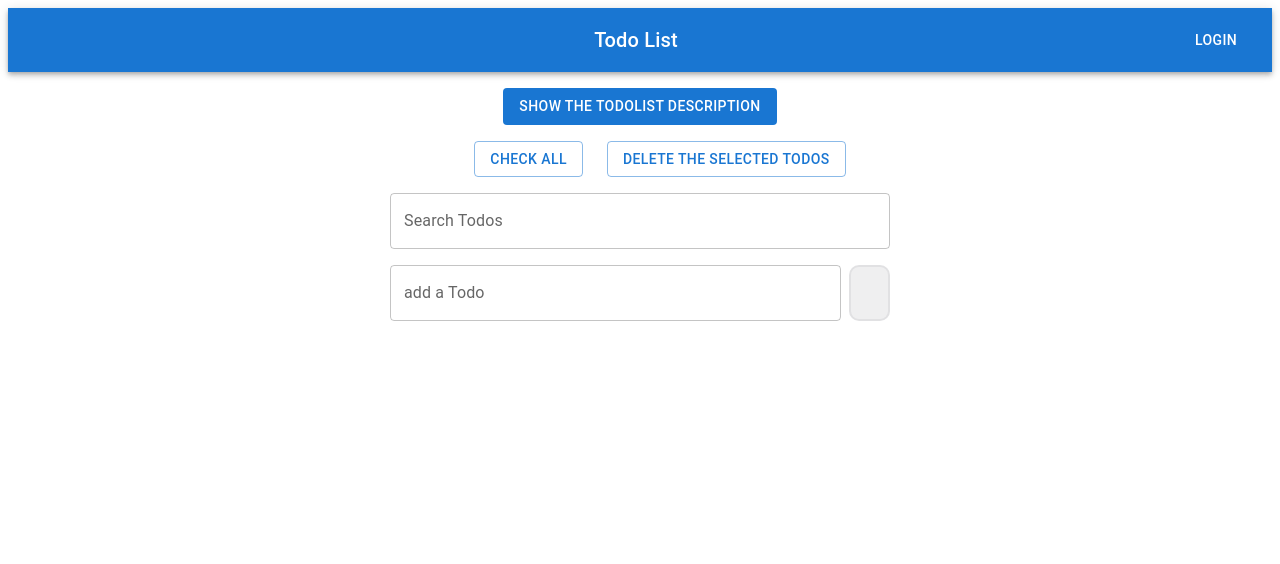
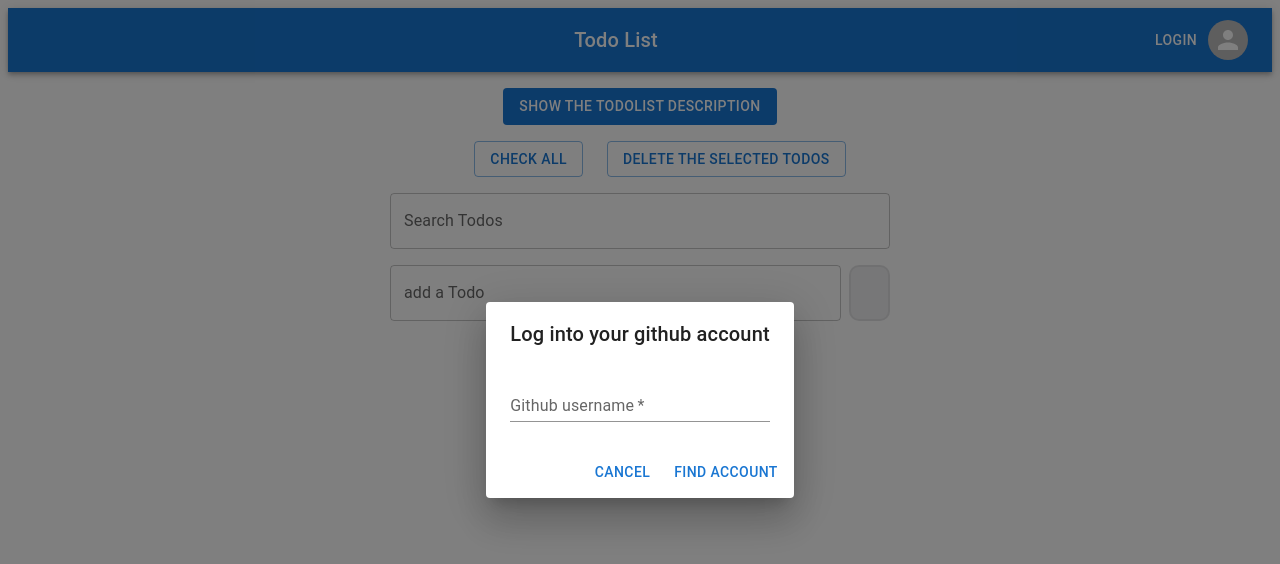
Before and after one commit to dhia9/ProductivityApp, a React (Vite) app: page / in a window 1280 px wide. Both pictures are taken after a click on the button "LOGIN". Shown: the top 564 px of the page. Built offline with nearby package versions, Linux system fonts and the light colour scheme; some icons are missing.

Commit message:
fetched user and displayed his username and icon when found and asking another correct user when it is not found  , with that managed the code to make it more readable

```diff
--- a/src/components/ButtonAppBar.tsx
+++ b/src/components/ButtonAppBar.tsx
@@ -1,14 +1,17 @@
-
+import { useState } from 'react';
 import AppBar from '@mui/material/AppBar';
 import Box from '@mui/material/Box';
 import Toolbar from '@mui/material/Toolbar';
 import Typography from '@mui/material/Typography';
-import Button from '@mui/material/Button';
 import IconButton from '@mui/material/IconButton';
 import MenuIcon from '@mui/icons-material/Menu';
+import LinearIndeterminate from './LoadingHandler';
+import HandleLogin from './handleLogin';
 
 export default function ButtonAppBar() {
-  return (
+  const [user, setUser] = useState("");
+  const [loading, setLoading] = useState(false);
+  return (<>
     <Box sx={{ flexGrow: 1 }}>
       <AppBar position="static">
         <Toolbar>
@@ -24,9 +27,16 @@ export default function ButtonAppBar() {
           <Typography variant="h6" component="div" sx={{ margin: 'auto' }}>
             Todo List
           </Typography>
-          <Button color="inherit">Login</Button>
+          <HandleLogin setLoading={setLoading} user={user} setUser={setUser} />
         </Toolbar>
       </AppBar>
     </Box>
+    {loading && <LinearIndeterminate />}
+    {user === "User not found . Please type a correct one ." && <Typography variant="h6" color="error" align="center" sx={{ mt: 2 }}>
+      {user}
+    </Typography>}
+
+
+  </>
   );
 }
--- a/src/components/DescribeTodos.tsx
+++ b/src/components/DescribeTodos.tsx
@@ -2,14 +2,11 @@ import Button from '@mui/material/Button';
 import DoneIcon from '@mui/icons-material/Done';
 import WarningOutlinedIcon from '@mui/icons-material/WarningOutlined';
 export default function DescribeTodos({ setRemainingEnabled, remainingEnabled, checkedTodos }: any) {
-
   const countChecked = checkedTodos.reduce((acc: number, value: boolean) => acc + (value ? 1 : 0), 0);
   return (<>
     <Button variant="contained" disableElevation sx={{ margin: 'auto', display: 'block', marginTop: 2 }} onClick={() => setRemainingEnabled((prevRemainingEnabled: boolean) => !prevRemainingEnabled)}>
       Show the todoList description
     </Button>
-    {remainingEnabled && <h2 style={{ textAlign: 'center' }}>You have {checkedTodos.length} todos in total <br /> {countChecked} completed <DoneIcon color="success"/> - {checkedTodos.length - countChecked} remaining <WarningOutlinedIcon style={{color:"red"}}/></h2>}</>
-
-
+    {remainingEnabled && <h2 style={{ textAlign: 'center' }}>You have {checkedTodos.length} todos in total <br /> {countChecked} completed <DoneIcon color="success" /> - {checkedTodos.length - countChecked} remaining <WarningOutlinedIcon style={{ color: "red" }} /></h2>}</>
   );
 }
--- /dev/null
+++ b/src/components/LoadingHandler.tsx
@@ -0,0 +1,10 @@
+import Box from '@mui/material/Box';
+import LinearProgress from '@mui/material/LinearProgress';
+
+export default function LinearIndeterminate() {
+    return (
+        <Box sx={{ width: '100%' }}>
+            <LinearProgress />
+        </Box>
+    );
+}
--- /dev/null
+++ b/src/components/handleLogin.tsx
@@ -0,0 +1,135 @@
+import TextField from '@mui/material/TextField';
+import Dialog from '@mui/material/Dialog';
+import DialogActions from '@mui/material/DialogActions';
+import DialogContent from '@mui/material/DialogContent';
+import DialogTitle from '@mui/material/DialogTitle';
+import Menu from '@mui/material/Menu';
+import Avatar from '@mui/material/Avatar';
+import Tooltip from '@mui/material/Tooltip';
+import MenuItem from '@mui/material/MenuItem';
+import Button from '@mui/material/Button';
+import { useState } from 'react';
+import * as React from 'react';
+import Box from '@mui/material/Box';
+import Toolbar from '@mui/material/Toolbar';
+import Typography from '@mui/material/Typography';
+import IconButton from '@mui/material/IconButton';
+const settings = ['Profile', 'Account', 'Dashboard', 'Logout'];
+
+export default function HandleLogin({ setLoading, user, setUser }: any) {
+    const [open, setOpen] = React.useState(false);
+    const [anchorElUser, setAnchorElUser] = React.useState<null | HTMLElement>(null);
+    const [profile, setProfile] = useState<any>(null);
+    const handleOpenUserMenu = (event: React.MouseEvent<HTMLElement>) => {
+        setAnchorElUser(event.currentTarget);
+    };
+    const handleClose = () => {
+        setOpen(false);
+    };
+
+    const handleSubmit = async (event: React.FormEvent<HTMLFormElement>) => {
+        event.preventDefault();
+        console.log(user);
+        setLoading(true);
+        await fetch("https://api.github.com/users/" + user)
+            .then(async res => {
+                if (res.ok) {
+                    const data = await res.json();
+                    setProfile(data);
+                    console.log(data);
+
+                } else {
+                    console.log("user not found");
+                    setUser("User not found . Please type a correct one .");
+
+                }
+                handleClose();
+            }).catch(err => {
+                console.log(err);
+                console.log("user not found");
+                handleClose();
+
+            })
+        setLoading(false);
+    };
+
+    const handleCloseUserMenu = () => {
+        setAnchorElUser(null);
+    };
+
+    const handleClickOpen = () => {
+        setOpen(true);
+    };
+    return (
+        <>
+            <React.Fragment>
+
+                <Button color="inherit" onClick={!profile ? handleClickOpen : () => setProfile(null)}>
+                    {!profile ? "Login" : "Logout"}
+                </Button>
+                {profile &&
+                    <Button color="inherit" href={profile && profile.html_url} target="_blank">
+                        {profile.name}
+                    </Button>
+                }
+                <Toolbar disableGutters>
+                    <Box sx={{ flexGrow: 0 }}>
+                        <Tooltip title="Open settings">
+                            <IconButton onClick={handleOpenUserMenu} sx={{ p: 0 }}>
+                                <Avatar alt="Remy Sharp" src={profile && profile.avatar_url} />
+                            </IconButton>
+                        </Tooltip>
+                        <Menu
+                            sx={{ mt: '45px' }}
+                            id="menu-appbar"
+                            anchorEl={anchorElUser}
+                            anchorOrigin={{
+                                vertical: 'top',
+                                horizontal: 'right',
+                            }}
+                            keepMounted
+                            transformOrigin={{
+                                vertical: 'top',
+                                horizontal: 'right',
+                            }}
+                            open={Boolean(anchorElUser)}
+                            onClose={handleCloseUserMenu}
+                        >
+                            {settings.map((setting) => (
+                                <MenuItem key={setting} onClick={handleCloseUserMenu}>
+                                    <Typography sx={{ textAlign: 'center' }}>{setting}</Typography>
+                                </MenuItem>
+                            ))}
+                        </Menu>
+                    </Box>
+                </Toolbar>
+
+                <Dialog open={open} onClose={handleClose}>
+                    <DialogTitle>Log into your github account</DialogTitle>
+                    <DialogContent>
+                        <form onSubmit={handleSubmit} id="subscription-form">
+                            <TextField
+                                autoFocus
+                                required
+                                margin="dense"
+                                id="name"
+                                name="email"
+                                label="Github username"
+                                type="text"
+                                fullWidth
+                                variant="standard"
+                                value={user}
+                                onChange={(e) => setUser(e.target.value)}
+                            />
+                        </form>
+                    </DialogContent>
+                    <DialogActions>
+                        <Button onClick={handleClose}>Cancel</Button>
+                        <Button type="submit" form="subscription-form">
+                            find account
+                        </Button>
+                    </DialogActions>
+                </Dialog>
+            </React.Fragment></>
+    )
+}
```
Also changed, not shown: src/App.tsx (+10 -18 lines), src/components/AddTodo.tsx (+14 -11 lines), src/components/checkToggle.tsx (+10 -11 lines), src/components/searchAndFilter.tsx (+2 -12 lines).
